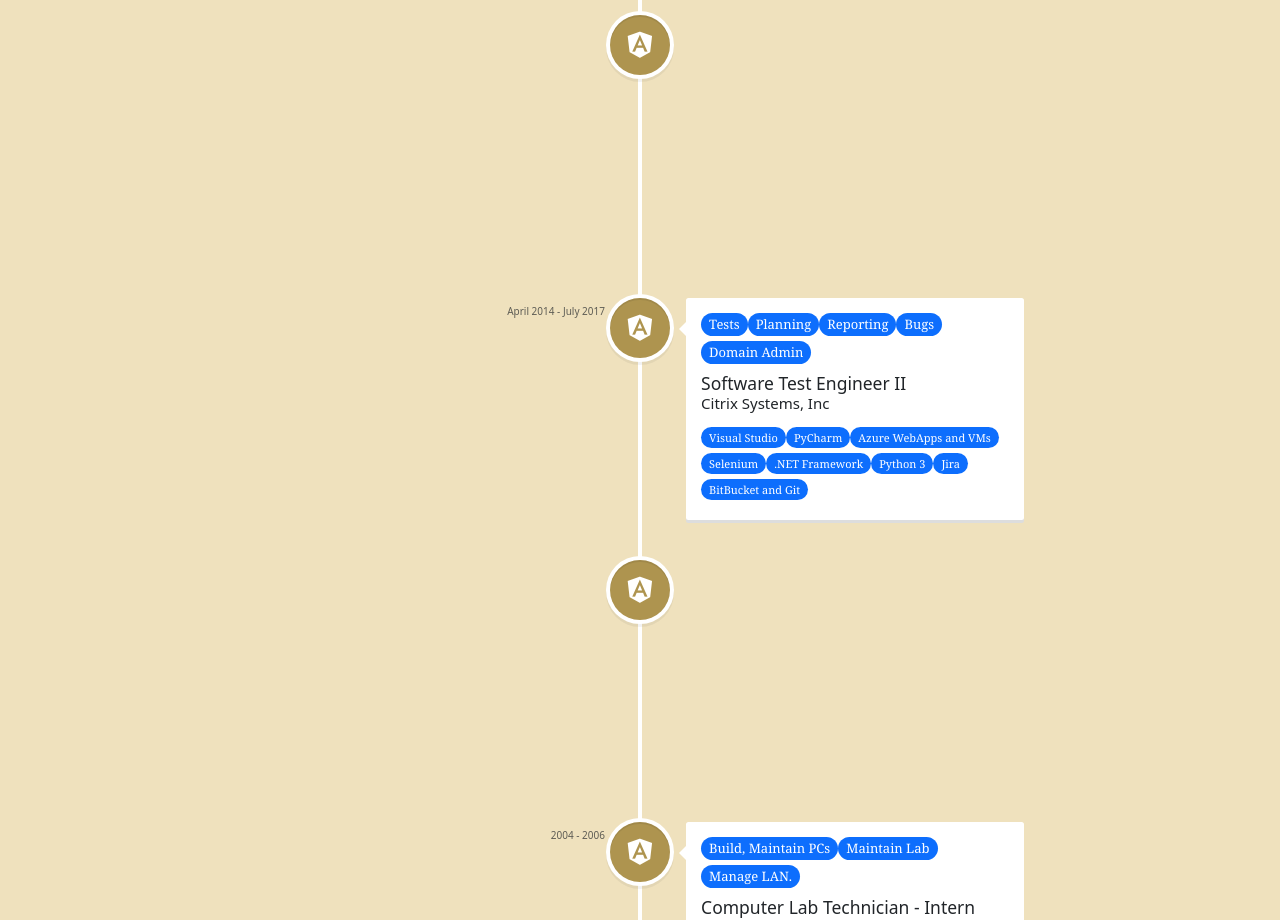
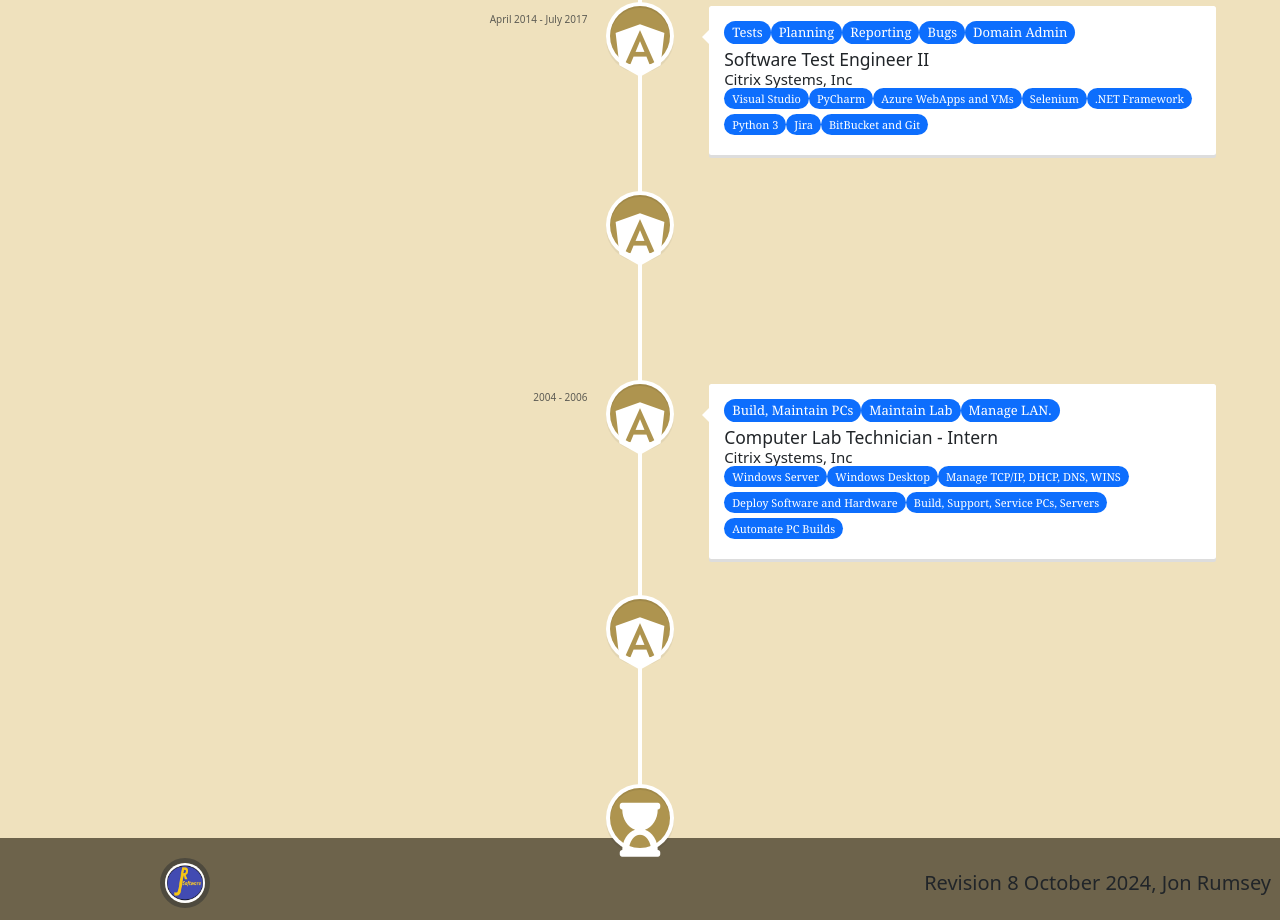
Before and after one commit to nojronatron/portfolio, a React (Vite) app: page / in a window 1280 px wide. Shown: the part 3141-4061 px from the top of the page. Built offline with nearby package versions, Linux system fonts and the light colour scheme; some icons are missing.

Commit message:
cleanup experience layout, style

```diff
--- a/src/components/Experience.jsx
+++ b/src/components/Experience.jsx
@@ -35,44 +35,24 @@
             background: '#AE944F',
             color: '#fff',
             textAlign: 'center',
+            fontSize: '2em',
           }}
           icon={<i className='fab fa-angular experience-icon'></i>}
           key={i}
         >
-          <div style={{ textAlign: 'left', marginBottom: '4px' }}>
-            {mainTech}
-          </div>
+          <div>{mainTech}</div>
 
-          <h3
-            className='vertical-timeline-element-title'
-            style={{ textAlign: 'left' }}
-          >
-            {work.title}
-          </h3>
-          <h4
-            className='vertical-timeline-element-subtitle'
-            style={{ textAlign: 'left' }}
-          >
-            {work.company}
-          </h4>
-          <div style={{ textAlign: 'left', marginTop: '15px' }}>{tech}</div>
+          <h3 className='vertical-timeline-element-title'>{work.title}</h3>
+          <h4 className='vertical-timeline-element-subtitle'>{work.company}</h4>
+          <div>{tech}</div>
         </VerticalTimelineElement>
       );
     });
   }
 
   return (
-    <section id='resume' className='pb-5'>
-      <div className='col-md-12 mx-auto'>
-        <div className='col-md-12'>
-          <h1 className='section-title' style={{ color: 'black' }}>
-            <span className='text-black' style={{ textAlign: 'center' }}>
-              {sectionName}
-            </span>
-          </h1>
-        </div>
-      </div>
-      <div className='col-md-8 mx-auto'>
+    <section id='resume'>
+      <h1 className='section-title text-black'>{sectionName} </h1>
       <VerticalTimeline>
         {work}
         <VerticalTimelineElement
@@ -80,13 +60,13 @@
             background: '#AE944F',
             color: '#fff',
             textAlign: 'center',
+            fontSize: '1.8em',
           }}
           icon={
-              <i className='fas fa-hourglass-start mx-auto experience-icon'></i>
+            <div className='fas fa-hourglass-start mx-auto experience-icon'></div>
           }
         />
       </VerticalTimeline>
-      </div>
     </section>
   );
 }
```
Lines whose indentation alone changed are shown as unchanged.
